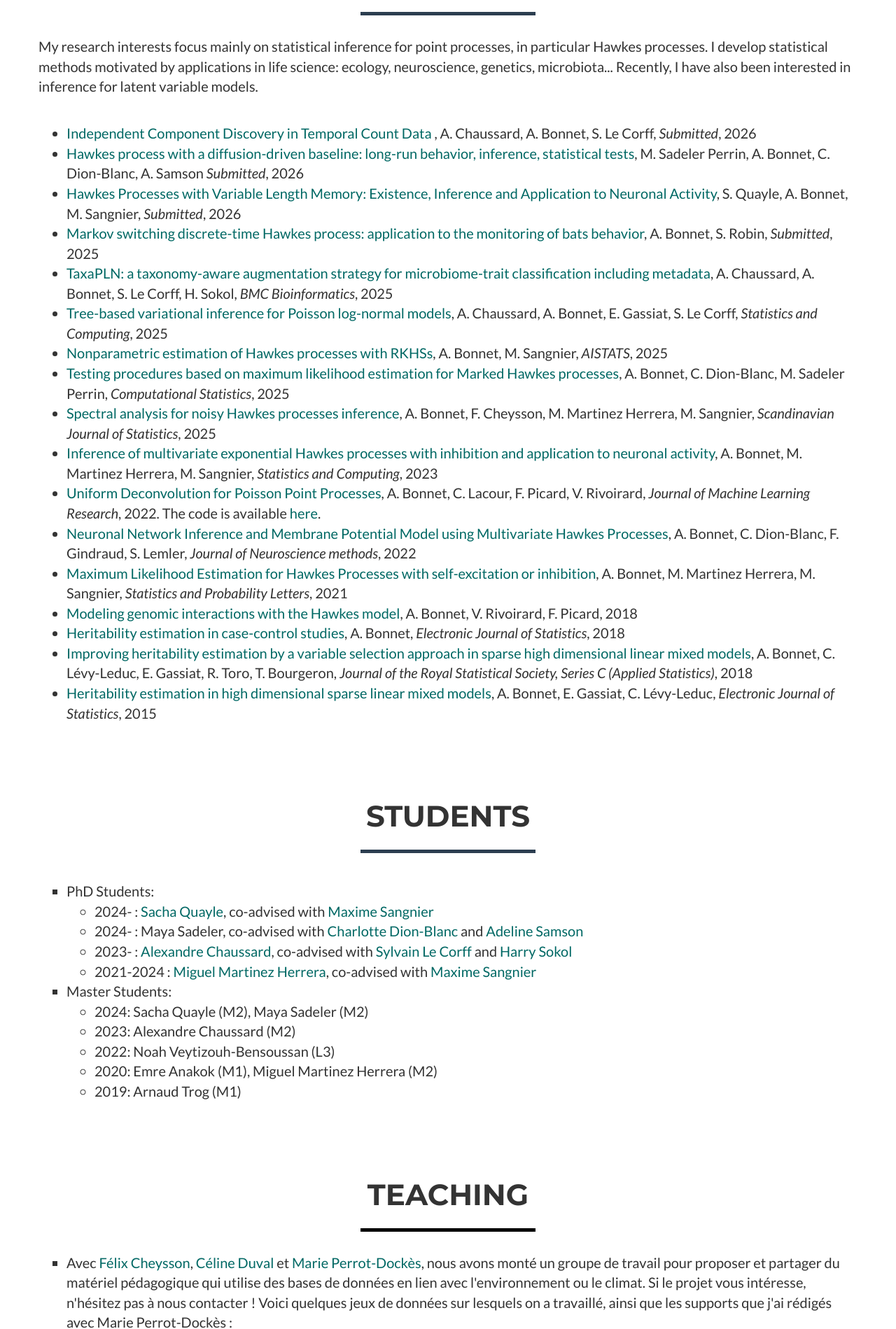
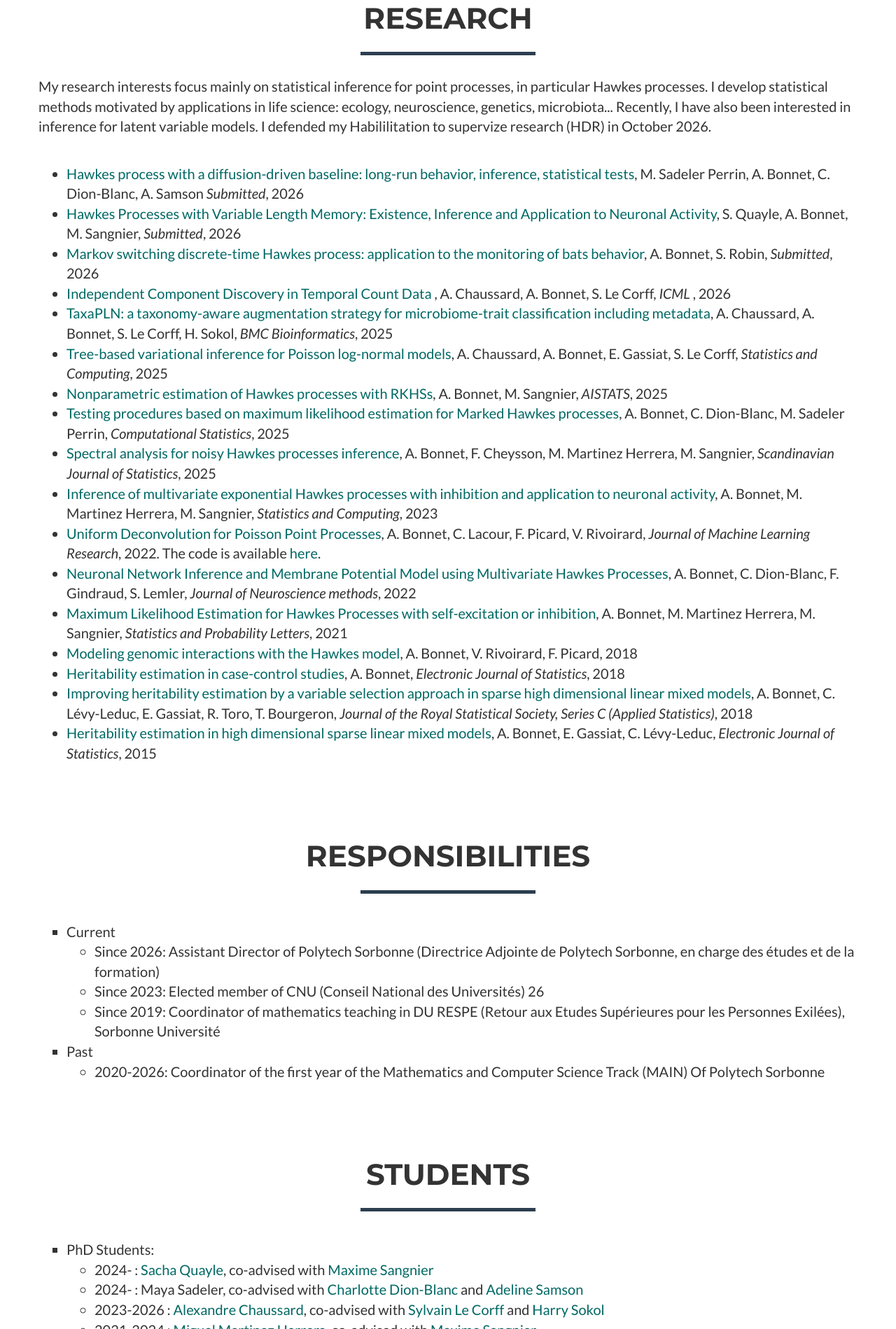
Before and after one commit to AnnaBonnet/AnnaBonnet.github.io, a website: page index.html in a window 1280 px wide. Shown: the part 901-2800 px from the top of the page at 70% size. Drawn offline with nearby package versions, Linux system fonts and the light colour scheme.

Commit message:
maj octobre 26

```diff
--- a/index.html
+++ b/index.html
@@ -67,6 +67,9 @@
                     <li class="page-scroll">
                         <a href="#research">Research</a>
                     </li>
+                       <li class="page-scroll">
+                        <a href="#Responsibilities">Responsibilities</a>
+                    </li>
                     <li class="page-scroll">
                         <a href="#students">Students</a>
                     </li>
@@ -74,7 +77,7 @@
                         <a href="#teaching">Teaching</a>
                     </li>
                      <li class="page-scroll">
-                        <a href="other">Other activities</a>
+                        <a href="other">Outreach</a>
                     </li>
                     <li class="page-scroll">
                         <a href="#bottom">Contact</a>
@@ -93,10 +96,10 @@
                 <div class="col-lg-13">
                     <img class="img-responsive"width=200px src="img/ab_salem.jpg" alt="">
                     <div class="intro-text">
-                        <span class="name"> Assistant professor  in statistics,
+                        <span class="name"> Associate professor  in statistics,
                         <span class="skills">
                         <a href="https://www.lpsm.paris/"> Laboratoire de Probabilités, Statistique et Modélisation </a>, Sorbonne Université.<br>
-
+                        <ul> Directrice Adjointe de Polytech Sorbonne
 
 
                         <hr class="star-light">
@@ -121,17 +124,19 @@
                 </div>
             </div>
             <div class="row">
-                <p> My research interests focus mainly on statistical inference for point processes, in particular Hawkes processes. I develop statistical methods motivated by applications in life science: ecology, neuroscience, genetics, microbiota... Recently, I have also been interested in inference for latent variable models. <br> <br>
+                <p> My research interests focus mainly on statistical inference for point processes, in particular Hawkes processes. I develop statistical methods motivated by applications in life science: ecology, neuroscience, genetics, microbiota... Recently, I have also been interested in inference for latent variable models. I defended my Habililitation to supervize research (HDR) in October 2026. <br> <br>
 
                <ul>
 
-                  <li>  <a href="https://arxiv.org/abs/2601.21696"> Independent Component Discovery in Temporal Count Data </a>, A. Chaussard, A. Bonnet, S. Le Corff, <em> Submitted</em>, 2026 </li>
 
 
                            <li>  <a href="https://arxiv.org/abs/2512.01447"> Hawkes process with a diffusion-driven baseline: long-run behavior, inference, statistical tests</a>, M. Sadeler Perrin, A. Bonnet, C. Dion-Blanc, A. Samson <em> Submitted</em>, 2026 </li>
 
                 <li>  <a href="https://arxiv.org/abs/2507.22867"> Hawkes Processes with Variable Length Memory: Existence, Inference and Application to Neuronal Activity</a>, S. Quayle, A. Bonnet, M. Sangnier, <em> Submitted</em>, 2026 </li>
-                <li>  <a href="https://arxiv.org/abs/2507.20153"> Markov switching discrete-time Hawkes process: application to the monitoring of bats behavior</a>, A. Bonnet, S. Robin, <em> Submitted</em>, 2025</li>
+                <li>  <a href="https://arxiv.org/abs/2507.20153"> Markov switching discrete-time Hawkes process: application to the monitoring of bats behavior</a>, A. Bonnet, S. Robin, <em> Submitted</em>, 2026</li>
+
+                  <li>  <a href="https://arxiv.org/abs/2601.21696"> Independent Component Discovery in Temporal Count Data </a>, A. Chaussard, A. Bonnet, S. Le Corff, <em> ICML </em>, 2026 </li>
+
 
                   <li><a href="https://arxiv.org/abs/2507.03588"> TaxaPLN: a taxonomy-aware augmentation strategy for microbiome-trait classification including metadata</a>, A. Chaussard, A. Bonnet, S. Le Corff, H. Sokol, <em> BMC Bioinformatics</em>, 2025 </li>
 
@@ -157,6 +162,39 @@
         </div>
     </section>
 
+ <!-- Portfolio Grid Section -->
+    <section id="Responsibilities">
+        <div class="container">
+            <div class="row">
+                <div class="col-lg-12 text-center">
+                    <h2>Responsibilities</h2>
+                    <hr class="star-primary">
+                </div>
+            </div>
+            <div class="row">
+                <p>
+
+                  <ul style="list-style-type:square;">
+
+       <li> Current </li>
+                           <ul>
+
+  <li>  Since 2026: Assistant Director of Polytech Sorbonne (Directrice Adjointe de Polytech Sorbonne, en charge des études et de la formation) </li>
+    <li> Since 2023: Elected member of CNU (Conseil National des Universités) 26 </li>
+   <li> Since 2019: Coordinator of mathematics teaching in DU RESPE (Retour aux Etudes Supérieures pour les Personnes Exilées), Sorbonne Université </li>
+   </ul>
+
+   <li> Past </li>
+      <ul>
+    <li> 2020-2026: Coordinator of the first year of the Mathematics and Computer Science Track (MAIN) Of Polytech Sorbonne</li>
+</ul>
+
+
+           </ul>
+            </div>
+        </div>
+    </section>
+
     <!-- Portfolio Grid Section -->
     <section id="students">
         <div class="container">
@@ -175,13 +213,14 @@
 
     <li> 2024- : <a href="https://perso.eleves.ens-rennes.fr/people/sacha.quayle/"> Sacha Quayle</a>, co-advised with <a href="https://perso.lpsm.paris/~msangnier/"> Maxime Sangnier  </a> </li>
     <li> 2024- : Maya Sadeler, co-advised with  <a href="https://sites.google.com/site/charlottedionblanc/"> Charlotte Dion-Blanc</a> and <a href="https://svh.imag.fr/index.php/Profiles/SamsonA">Adeline Samson  </a></li>
-    <li> 2023- :  <a href="https://alexandrechaussard.github.io/"> Alexandre Chaussard</a>, co-advised with  <a href="https://sylvainlc.github.io//Sylvain Le Corff"> Sylvain Le Corff </a> and  <a href="https://sites.google.com/site/harrysokol/home"> Harry Sokol  </a> </li>
+    <li> 2023-2026 :  <a href="https://alexandrechaussard.github.io/"> Alexandre Chaussard</a>, co-advised with  <a href="https://sylvainlc.github.io//Sylvain Le Corff"> Sylvain Le Corff </a> and  <a href="https://sites.google.com/site/harrysokol/home"> Harry Sokol  </a> </li>
     <li> 2021-2024 : <a href="https://migmtz.github.io/"> Miguel Martinez Herrera</a>, co-advised with <a href="https://perso.lpsm.paris/~msangnier/"> Maxime Sangnier  </a> </li>
 
 </ul>
 
 <li> Master Students: </li>
 <ul>
+li> 2026: Paul Poupeau (M2) </li>
  <li> 2024: Sacha Quayle (M2), Maya Sadeler (M2)</li>
     <li> 2023: Alexandre Chaussard (M2) </li>
     <li> 2022: Noah Veytizouh-Bensoussan (L3) </li>
@@ -234,11 +273,11 @@
     </section>
 
     <!-- Other Section -->
-    <section id="Other activities">
+    <section id="Outreach">
         <div class="container">
             <div class="row">
                 <div class="col-lg-12 text-center">
-                    <h2>Other activities</h2>
+                    <h2>Outreach</h2>
                     <hr class="star-primary">
                 </div>
             </div>
@@ -249,7 +288,7 @@
     <li> Co-organizer of a scientific bootcamp with <a href="https://sophiedonnet.github.io/"> Sophie Donnet </a> (INRAE), <a href="https://marieetienne.github.io/"> Marie-Pierre Etienne </a>(ENSAI), <a href="https://juliettelegrand.netlify.app/"> Juliette Legrand </a>  (Université Bretagne Ouest) and <a href="https://marie-perrotdockes.github.io/">  Marie Perrot-Dockès</a> (Université Paris Cité) : <a href="https://marieetienne.github.io/lesmouettessavantes/"> Les Mouettes Savantes </a> </li>
     <li> Member of the association  <a href="https://www.jeunesfrancophonesetlascience.fr/"> Jeunes Francophones et la Science </a> </li>
      <li> Member of the <a href="https://scai.sorbonne-universite.fr/public/responsibleai">  Responsible AI initiative </a> Organization of outreach conferences on ethical, social, environmental risks associated with AI </li>
-        <li> Since 2023: Elected member of CNU (Conseil National des Universités) 26
+
 
 </ul>
                 </p>
```
